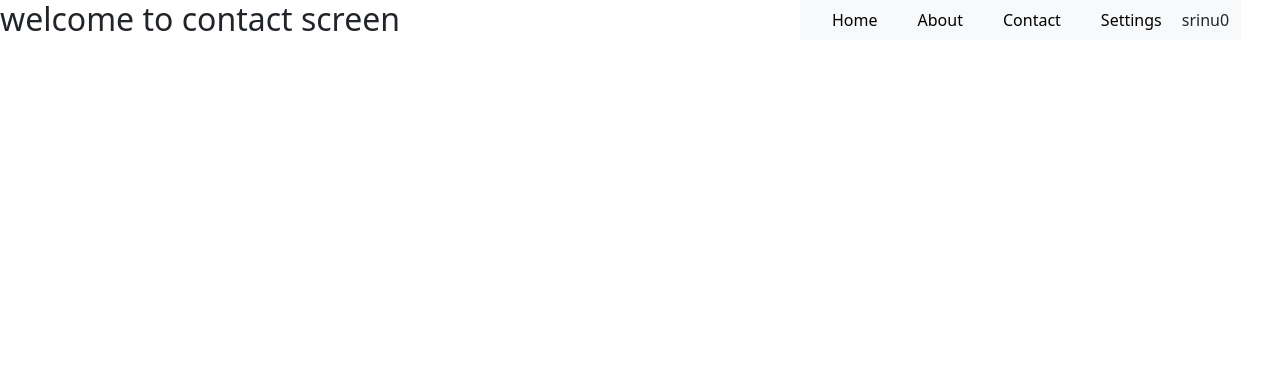
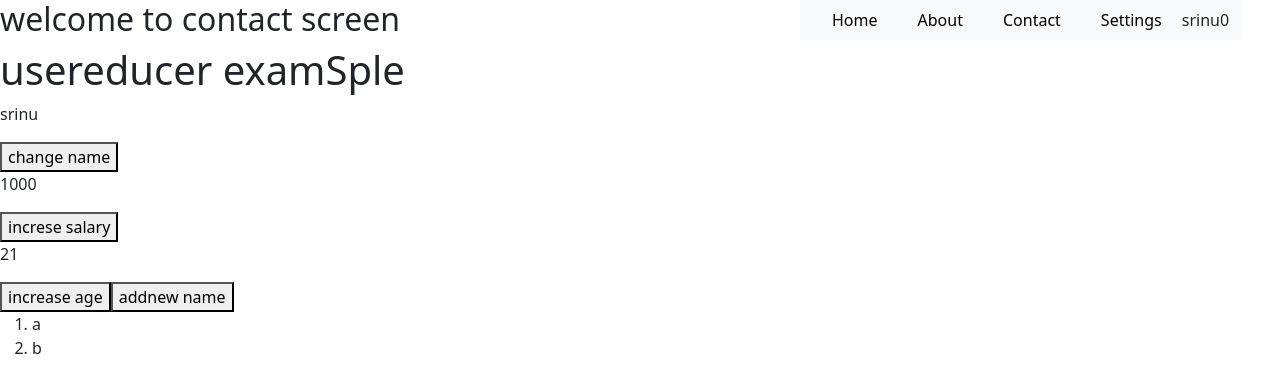
Before and after one commit to srinukk/react_class1, a React (Create React App) app: page /contact in a window 1280 px wide. Shown: the top 392 px of the page. Built offline with nearby package versions, Linux system fonts and the light colour scheme.

Commit message:
global state management by using usereducer and usecontext

```diff
--- a/src/components/navbar/navbar.js
+++ b/src/components/navbar/navbar.js
@@ -46,7 +46,7 @@ console.log(globalinfo)
       <li className="nav-item">
 
        {/* <Link style={linkstyle} to={"/settings"}>Settings</Link> */}
-      {globalinfo.name}{globalinfo.count}
+      {globalinfo.name}{globalinfo.currentstate.count}
 
        </li>
     </ul>
--- /dev/null
+++ b/src/navigation/jsfunctions.js
@@ -0,0 +1,19 @@
+export const INCREASE_COUNT ="INCREASE_COUNT"
+export const DECREASE_COUNT ="DECREASE_COUNT"
+export const RESET_COUNT ="RESET_COUNT"
+
+
+
+
+ export const reducer = (state,action) =>{
+    switch (action.type){
+        case INCREASE_COUNT :
+            return{...state,count:state.count+1};
+            case DECREASE_COUNT :
+                return{...state,count:state.count-1};
+                case RESET_COUNT :
+                    return{...state,count:0};
+                    default :
+    }
+
+}
--- a/src/navigation/navigation-stack.js
+++ b/src/navigation/navigation-stack.js
@@ -5,7 +5,8 @@ import ContactScreen from "../screens/contactscreen";
 import SettingScreen from "../screens/settingscreen";
 import Invalidscreen from "../screens/invalidscreen";
 import Productdetailscomponent from "../components/items/productdetails";
-import { createContext, useState } from "react";
+import { createContext, useReducer, useState } from "react";
+import { reducer } from "./jsfunctions";
 
   export   const userinfo = createContext();
 
@@ -15,12 +16,19 @@ function Navigationstack (){
     const incresecount = () =>{
         setcount(count+1)
     }
+    const intialstate={
+        count:0
+    }
+   const [currentstate,dispatchfun] = useReducer(reducer,intialstate)
     return(
     <userinfo.Provider
     value={{name:username,
     salary:2000,
     count:count,
-    incresecount:incresecount}}>
+    incresecount:incresecount,
+    currentstate:currentstate,
+    dispatchfun:dispatchfun
+    }}>
 
      <BrowserRouter>
     <Routes>
--- /dev/null
+++ b/src/navigation/usereducer/usereducer.js
@@ -0,0 +1,80 @@
+import { useReducer } from "react"
+
+const usereducer = (state,action) =>{
+    switch(action.type){
+        case "CHANGE_NAME":
+            return {...state,name:"srinivas"};
+            case "INCREASE_SALARY":
+                return {...state,salary:state.salary+1000};
+                case "INCREASE_AGE":
+                    return {...state,age:state.age+1};
+                    case "ADD_NEW_MEM":
+                        return {...state,team:[...state.team,{name:"c"}]};
+                        default:
+
+
+
+    }
+
+}
+
+
+const Usereducercomponent = () =>{
+    const intialstate = {
+       name:"srinu",
+       salary:1000,
+       age:21,
+       team:[{name:"a"},{name:"b"}]
+    }
+      const [currentstate,dispatchfun]=useReducer(usereducer,intialstate);
+      const changename = () =>{
+        dispatchfun({
+            type:"CHANGE_NAME"
+        })
+      };
+      const increasesalary = () =>{
+        dispatchfun({
+            type:"INCREASE_SALARY"
+        })
+      };
+      const increaseage = () =>{
+        dispatchfun({
+            type:"INCREASE_AGE"
+        })
+      };
+      const addnewmem = () =>{
+        dispatchfun({
+            type:"ADD_NEW_MEM"
+        })
+      };
+    return (
+        <>
+        <h1>usereducer examSple</h1>
+        <p>{currentstate.name}</p>
+        <button onClick={changename}>change name</button>
+        <p>{currentstate.salary}</p>
+        <button onClick={increasesalary}>increse salary</button>
+        <p>{currentstate.age}</p>
+        <button onClick={increaseage}>increase age</button>
+        <button onClick={addnewmem}>addnew name</button>
+
+        <ol>
+        {
+            currentstate.team.map((eachobj)=>{
+                return(
+                    <>
+                     <li>{eachobj.name}</li>
+                    </>
+                )
+            })
+        }
+                </ol>
+
+
+
+
+
+        </>
+    )
+}
+export default Usereducercomponent
--- a/src/screens/aboutscreen.js
+++ b/src/screens/aboutscreen.js
@@ -1,16 +1,26 @@
 import { useContext } from "react"
 import Barcomponent from "../components/navbar/navbar"
 import { userinfo } from "../navigation/navigation-stack"
+import { DECREASE_COUNT, INCREASE_COUNT } from "../navigation/jsfunctions"
 
 
 const AboutScreen = () =>{
-    const { incresecount,count}=useContext(userinfo)
+    const { incresecount,count,currentstate,dispatchfun}=useContext(userinfo)
 
     return(
         <>
         <Barcomponent/>
-        <h2>welcome to about  screen{count}</h2>
-        <button onClick={ incresecount}>increasecount</button>
+        <h2>welcome to about  screen{currentstate.count}</h2>
+        <button onClick={ ()=>{
+            dispatchfun({
+                type:INCREASE_COUNT
+            })
+        }}>increasecount</button>
+           <button onClick={ ()=>{
+            dispatchfun({
+                type:DECREASE_COUNT
+            })
+        }}>increasecount</button>
         </>
     )
 }
--- a/src/screens/contactscreen.js
+++ b/src/screens/contactscreen.js
@@ -1,4 +1,5 @@
 import Barcomponent from "../components/navbar/navbar"
+import Usereducercomponent from "../navigation/usereducer/usereducer"
 
 
 
@@ -9,6 +10,7 @@ const ContactScreen = () =>{
         <>
         <Barcomponent/>
         <h2>welcome to contact screen</h2>
+        <Usereducercomponent/>
         </>
     )
 }
```
